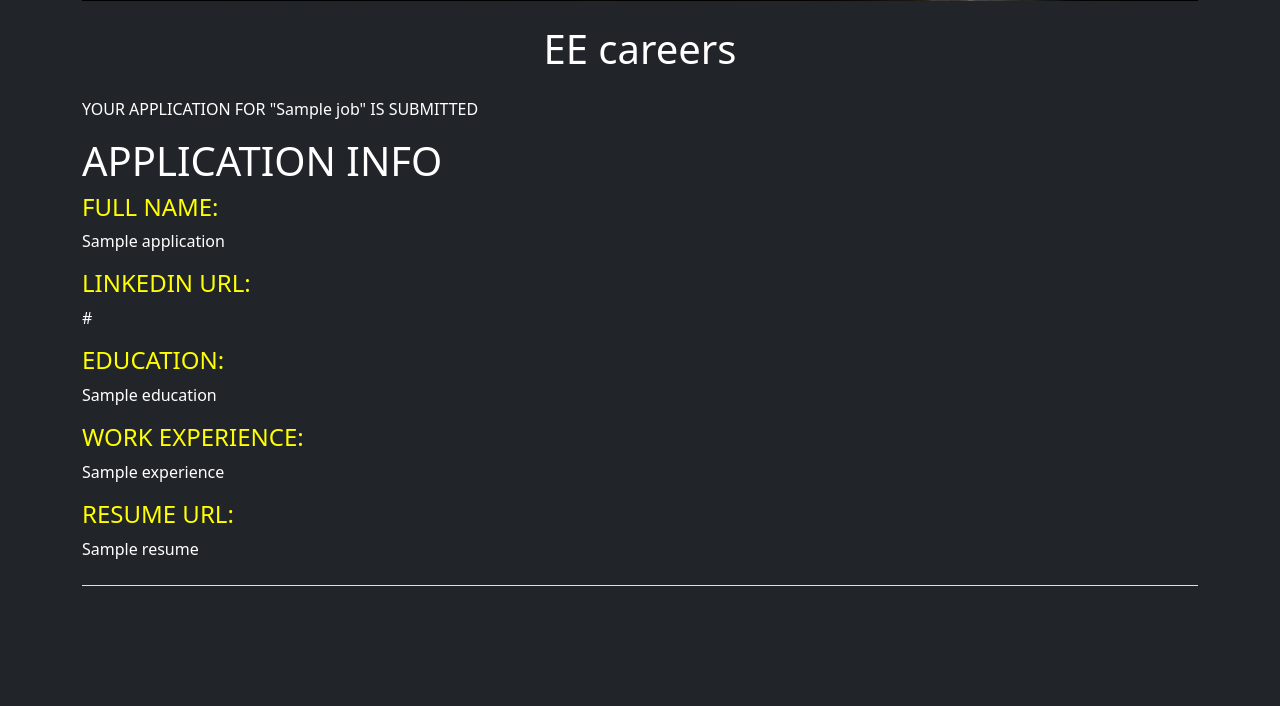
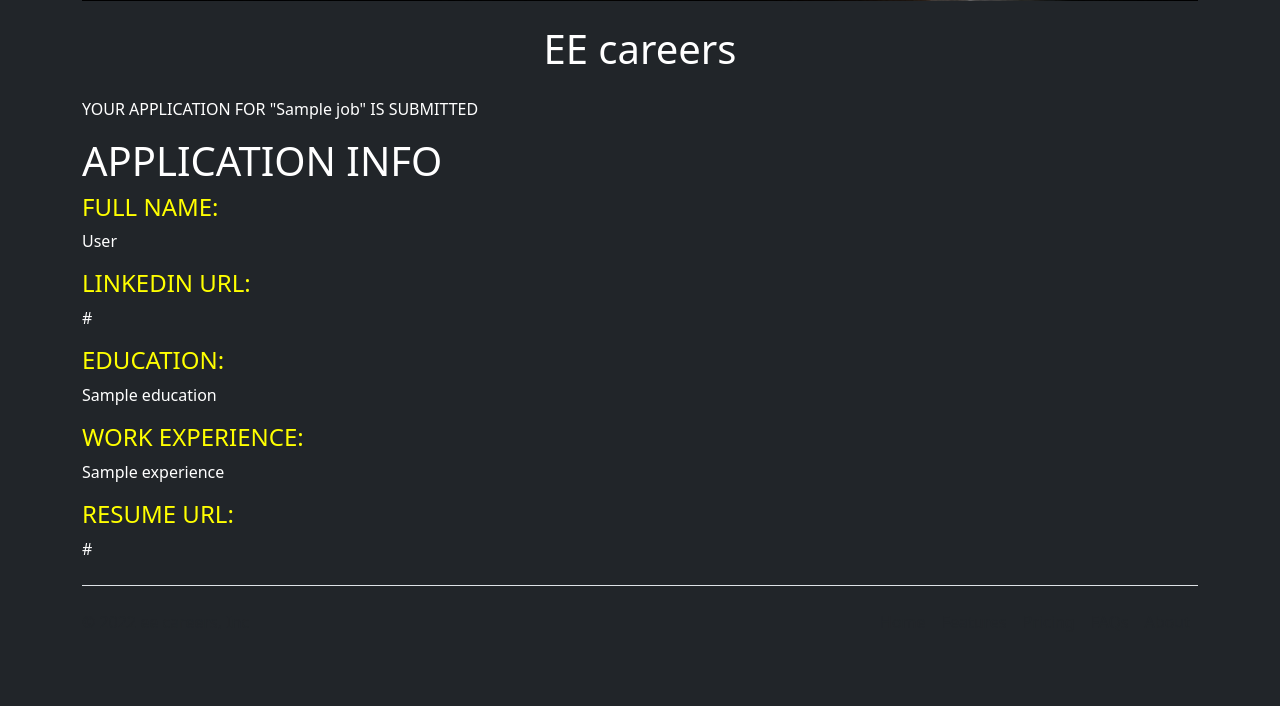
Before and after one commit to VIKASH1426/VIKASH-WEB, a Flask app: template templates/application_submitted.html in a window 1280 px wide. Shown: the part 420-1126 px from the top of the page. Run offline with Flask 3, Linux system fonts and the light colour scheme; the template is opened without the code that fills it: most values are stand-ins (such as "Sample title", 1, 10 or a date in 2020).

Commit message:
sql error

```diff
--- a/app.py
+++ b/app.py
@@ -1,6 +1,8 @@
 from flask import Flask,render_template,jsonify,request
 from database import load_jobs_from_db
 from database import load_job_from_db
+from database import add_application_to_db
+
 
 
 
@@ -32,6 +34,7 @@ def show_job(id):
 def apply_to_job(id):
   data = request.form
   job=load_job_from_db(id)
+  #add_application_to_db(id,data)
   return render_template('application_submitted.html',application=data,job=job)
 
 
--- a/database.py
+++ b/database.py
@@ -3,6 +3,8 @@ import sqlalchemy
 print(sqlalchemy.__version__)
 from sqlalchemy import create_engine
 from sqlalchemy import text
+from sqlalchemy import Table, Column, Integer, String, MetaData, ForeignKey
+from sqlalchemy import inspect
 import os
 connection_string = os.environ['db_connection_string']
 engine = create_engine(connection_string,echo=True)
@@ -24,3 +26,7 @@ def load_job_from_db(id):
       return None
     else:
       return dict(rows[0])
+#def add_application_to_db(job_id,data):
+  #with engine.connect() as conn:
+    #sql=text("INSERT INTO application(id,job_id,fullname,email,linkedin,education,experience,resumeurl) VALUES (:job_id,:fullname,:email,:linkedin,:education,:experience,:resumeurl)")
+    #conn.execute(job_id=job_id,fullname=data['fullname'],email=data['email'],linkedin=data['linkedin'],education=data['education'],experience=data['experience'],resumeurl=data['resumeurl'])
--- a/templates/application_form.html
+++ b/templates/application_form.html
@@ -73,13 +73,13 @@
 </style><h4>APPLICATION FORM</h4>
 <form class="form" action="/job/{{job['id']}}/apply" method=post>
   <div class=mb-2><label style="color: white;">FULL NAME</label><br>
-  <input type='text' name='full name' class="input" placeholder='bruce wayne'></div>
+  <input type='text' name='fullname' class="input" placeholder='bruce wayne'></div>
   <div class=mb-2><label style="color: white;">EMAIL</label><br>
   <input type='text' name='email'class="input" placeholder='bruce@wayne.com'></div>
   <div class=mb-2><label style="color: white;">LINKEDIN</label><br>
   <input type='text' name='linkedin' class="input"placeholder='https://www.linkedin.com/in/brucewayne/'></div>
   <div class=mb-2><label style="color: white;">RESUME LINK</label><br>
-  <input type='text' name='resume'class="input" placeholder='https://www.RESUME.com/in/brucewayne/'></div>
+  <input type='text' name='resumeurl'class="input" placeholder='https://www.RESUME.com/in/brucewayne/'></div>
   <div class=mb-2>
     <label style="color: white;">EDUCATION</label><br>
     <textarea class="input" name=education></textarea>
--- a/templates/application_submitted.html
+++ b/templates/application_submitted.html
@@ -16,12 +16,12 @@
     <div class=container class="p-3 mb-2 bg-info text-dark">{%include'banner.html'%}
       <p>YOUR APPLICATION FOR "{{job['title']}}" IS SUBMITTED</p>
     <div ><h1>APPLICATION INFO</h1></div>
-    <div class="mb-2"><h4 class="gold-text">FULL NAME:</h4> <P>{{application['full name']}}</P></div>
+    <div class="mb-2"><h4 class="gold-text">FULL NAME:</h4> <P>{{application['fullname']}}</P></div>
 
     <div class="mb-2"><h4 class="gold-text">LINKEDIN URL:</h4><p>{{application['linkedin']}}</p></div>
     <div class=mb-2 ><h4 class="gold-text">EDUCATION:</h4><p>{{application['education']}}</p></div>
     <div class=mb-2><h4 class="gold-text">WORK EXPERIENCE:</h4><p>{{application['experience']}}</p></div>
-    <div class=mb-2><h4 class="gold-text">RESUME URL:</h4><p>{{application['resume']}}</p></div>
+    <div class=mb-2><h4 class="gold-text">RESUME URL:</h4><p>{{application['resumeurl']}}</p></div>
     </div>
     {%include'footer.html'%}
 
```
